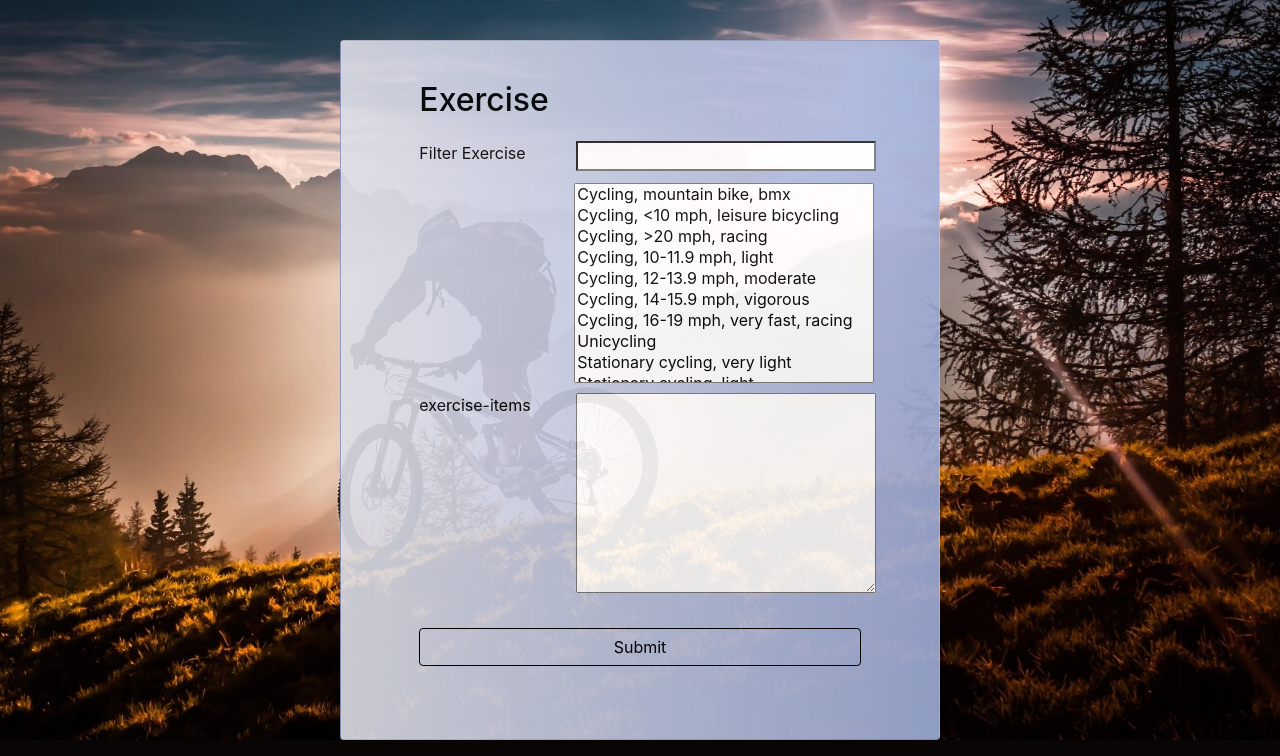
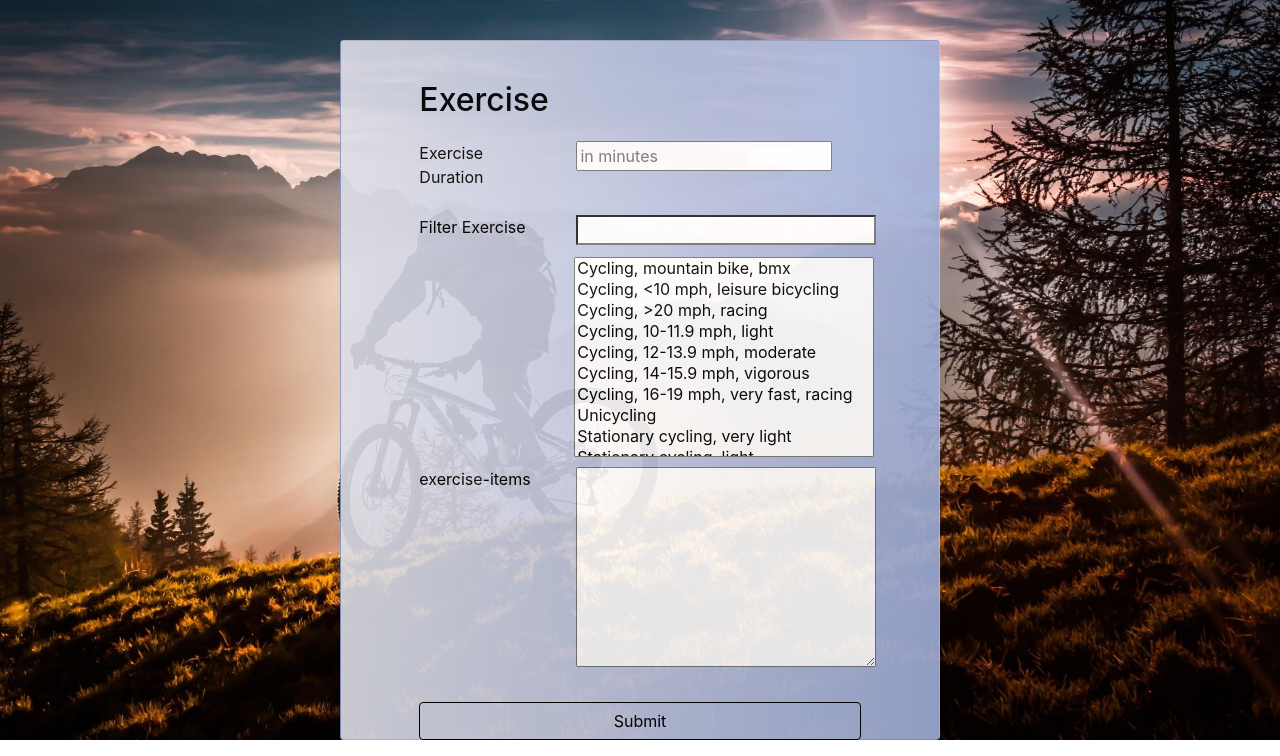
Before and after one commit to KalWardinX/health_tracker, a Flask app: page /home2 in a window 1280 px wide. Shown: the part 80-836 px from the top of the page. Run offline with Flask 3, Linux system fonts and the light colour scheme; some libraries are stand-ins or nearby versions.

Commit message:
added new table health(for health_score)

```diff
--- a/main.py
+++ b/main.py
@@ -31,6 +31,7 @@ data_food = json.load(jsonfile1)
 jsonfile2 = open('static/exercise.json', 'r')
 data_exercise = json.load(jsonfile2)
 
+data = {}
 
 from wtforms import SelectMultipleField, widgets
 from markupsafe import Markup
@@ -72,6 +73,7 @@ app.config['SQLALCHEMY_DATABASE_URI'] = "sqlite:///tech-stack.db"
 DATABASE_URL = "sqlite:///health-tracker.db"
 
 class ExerciseForm(FlaskForm):
+    duration = IntegerField("Exercise Duration", validators=[DataRequired()])
     exercise_items = TextAreaField("exercise-items", validators=[DataRequired()])
     submit = SubmitField('Submit')
 
@@ -89,7 +91,6 @@ class Users(Base):
     username = Column(String, nullable=False)
     password = Column(String, nullable=False)
     email = Column(String, nullable=False)
-    health_score = Column(Integer)
     bmi = Column(Float)
     weight = Column(Float)
     height = Column(Float)
@@ -115,9 +116,18 @@ class Exercise(Base):
     __tablename__ = 'exercise'
     id = Column(Integer, primary_key=True)
     username = Column(String, ForeignKey("users.username"))
-    day = Column(Integer)
+    day = Column(Date)
     burnt_calories = Column(Float)
+    exercise_names = Column(String)
+    duration = Column(Integer)
     # tasks = relationship("Exercise", back_populates="users")
+
+class Health(Base):
+    __tablename__ = 'health'
+    id = Column(Integer, primary_key=True)
+    username = Column(String, ForeignKey("users.username"))
+    day = Column(Date)
+    health_score = Column(Integer)
 
 class NutritionSearchForm(FlaskForm):
     search = StringField('Search', validators=[DataRequired()])
@@ -150,7 +160,44 @@ class LoginForm(FlaskForm):
     # remember = BooleanField('Remember me')
     submit = SubmitField('Log In')
 
+###########################
+# ** HELPER FUNCTIONS **  #
+###########################
+def update_health(username, day, is_nutrition_changed, is_exercise_changed):
+    # nutrition score calculation
+    nutrition_score = 0
+    if is_nutrition_changed:
+        nutrition_data = db_session.query(Nutrition).filter_by(username=username, day=day).first()
+        nutrition_score = 0.25*nutrition_data.protein + 0.1*nutrition_data.calories + 0.15*nutrition_data.fat + 0.1*nutrition_data.Sat_fat + 0.2*nutrition_data.carbs + 0.2*nutrition_data.fiber
 
+    # exercise score calculation
+    exercise_score = 0
+    if is_exercise_changed:
+        exercise_data = db_session.query(Exercise).filter_by(username=username, day=day).first()
+        exercise_score = exercise_data.burnt_calories
+
+    # health score calculation
+    health_score = round(0.7*nutrition_score + 0.3*exercise_score,2)
+
+    # commit health score
+    health_data = db_session.query(Health).filter_by(username=username, day=day).first()
+
+    if (health_data):
+        health_score += health_data.health_score
+        db_session.query(Health).filter_by(username=username, day=day).update({"health_score":health_score})
+    else:
+        health_obj = Health(
+            username = username,
+            day = day,
+            health_score = health_score
+        )
+        db_session.add(health_obj)
+
+    db_session.commit()
+
+###########################
+# ** ROUTES **            #
+###########################
 @app.route('/home', methods=["GET", "POST"])
 def home():
     __food_items = []
@@ -207,21 +254,19 @@ def home():
                 fiber += nutrition_data.fiber
                 nutrition_data = db_session.query(Nutrition).filter_by(username=username, day=day).update({ "protein": protein, "calories" : calories, "fat": fat, "Sat_fat": Sat_fat, "carbs": carbs, "fiber": fiber})
                 db_session.commit()
+                update_health(username, day, is_nutrition_changed=True, is_exercise_changed=False)
+
+                # db_session.query(Users).filter_by(username=username)
+                # db_session.commit()
                 nutrition_data = db_session.query(Nutrition).filter_by(username=username, day=day).first()
-                nutrtion_score = 0.25*nutrition_data.protein + 0.1*nutrition_data.calories + 0.15*nutrition_data.fat + 0.1*nutrition_data.Sat_fat + 0.2*nutrition_data.carbs + 0.2*nutrition_data.fiber
-                exercise_data = db_session.query(Exercise).filter_by(username=username, day=day).first()
-                exercise_score = exercise_data.burnt_calories
-
-                health_score = 0.7*nutrtion_score + 0.3*exercise_score
-
-                db_session.query(Users).filter_by(username=username).update({"health_score":health_score})
-                db_session.commit()
+                health_data = db_session.query(Health).filter_by(username=username, day=day).first()
                 user_data = {
                         "user": user,
                         "nutrition_data":nutrition_data,
-                        "exercise_data":exercise_data
+                        "exercise_data":exercise_data,
+                        "health_data": health_data
                     }
-                return render_template('health.html', title='Health', user_data=user_data)
+                return redirect(url_for('health', title='Health'))
 
             else:
                 nutrition_obj = Nutrition(
@@ -237,12 +282,16 @@ def home():
 
                 db_session.add(nutrition_obj)
                 db_session.commit()
+                update_health(username, day, is_nutrition_changed=True, is_exercise_changed=False)
+                nutrition_data = db_session.query(Nutrition).filter_by(username=username, day=day).first()
+                health_data = db_session.query(Health).filter_by(username=username, day=day).first()
                 user_data = {
                         "user": user,
                         "nutrition_data":nutrition_data,
-                        "exercise_data":exercise_data
+                        "exercise_data":exercise_data,
+                        "health_data": health_data
                     }
-                return render_template('health.html', title='Health', user_data=user_data)
+                return redirect(url_for('health', title='Health'))
 
     return render_template("home.html", title="Home", form=form, data=__food_items)
 
@@ -269,51 +318,63 @@ def home2():
                 # flash(f'Selcected Exercise Items: {", ".join(form.exercise_items.data)}', 'success')
                 print(form.exercise_items)
                 burnt_calories = 0
+                exercise_names = ""
                 for i in form.exercise_items.data.split('; '):
                     _i = i.split('(x')[0]
                     exercise = data_exercise['Exercise Values'][_exercises_dict[_i]]
                     burnt_calories = float(weight)*float(exercise["Calories per kg"])
+                    exercise_names += _i +"; "
 
                 day = date.today()
                 user = db_session.query(Users).filter_by(username=username).first()
                 exercise_data = db_session.query(Exercise).filter_by(username=username, day=day).first()
+                nutrition_data = db_session.query(Nutrition).filter_by(username=username, day=day).first()
+                duration = form.duration.data
+
+
                 if(exercise_data):
                     burnt_calories += exercise_data.burnt_calories
-                    exercise_data = db_session.query(Exercise).filter_by(username=username, day=day).update({"burnt_calories": burnt_calories})
+                    exercise_names += exercise_data.exercise_names
+                    duration += exercise_data.duration
+                    exercise_data = db_session.query(Exercise).filter_by(username=username, day=day).update({"burnt_calories": burnt_calories, "exercise_names": exercise_names, "duration": duration})
                     print(exercise_data)
+
+
                     db_session.commit()
-                    nutrition_data = db_session.query(Nutrition).filter_by(username=username, day=day).first()
-                    nutrtion_score = 0.25*nutrition_data.protein + 0.1*nutrition_data.calories + 0.15*nutrition_data.fat + 0.1*nutrition_data.Sat_fat + 0.2*nutrition_data.carbs + 0.2*nutrition_data.fiber
+
+                    update_health(username, day, is_nutrition_changed=False, is_exercise_changed=True)
                     exercise_data = db_session.query(Exercise).filter_by(username=username, day=day).first()
-                    exercise_score = exercise_data.burnt_calories
-
-                    health_score = 0.7*nutrtion_score + 0.3*exercise_score
-
-                    db_session.query(Users).filter_by(username=username).update({"health_score":health_score})
-                    db_session.commit()
+                    health_data = db_session.query(Health).filter_by(username=username, day=day).first()
                     user_data = {
                             "user": user,
                             "nutrition_data":nutrition_data,
-                            "exercise_data":exercise_data
+                            "exercise_data":exercise_data,
+                            "health_data": health_data
                         }
-                    return render_template('health.html', title='Health', user_data=user_data)
+                    return redirect(url_for('health', title='Health'))
 
                 else:
                     exercise_obj = Exercise(
                         username = username,
                         day = day,
                         burnt_calories = burnt_calories,
+                        duration = duration,
+                        exercise_names = exercise_names
                     )
+
                     print(exercise_obj)
                     db_session.add(exercise_obj)
                     db_session.commit()
-                    nutrition_data = db_session.query(Nutrition).filter_by(username=username, day=day).first()
+                    update_health(username, day, is_nutrition_changed=False, is_exercise_changed=True)
+                    exercise_data = db_session.query(Exercise).filter_by(username=username, day=day).first()
+                    health_data = db_session.query(Health).filter_by(username=username, day=day).first()
                     user_data = {
                             "user": user,
                             "nutrition_data":nutrition_data,
-                            "exercise_data":exercise_data
+                            "exercise_data":exercise_data,
+                            "health_data": health_data
                     }
-                    return render_template('health.html', title='Health', user_data=user_data)
+                    return redirect(url_for('health', title='Health'))
     return render_template("home2.html", title="Home", form=form, data=__exercises_items)
 
 
@@ -328,7 +389,7 @@ def login():
         username = form.username.data
         password = form.password.data
 
-        users = db_session.query(Users.username, Users.password, Users.email, Users.id, Users.bmi, Users.health_score, Users.height, Users.weight)
+        users = db_session.query(Users.username, Users.password, Users.email, Users.id, Users.bmi,  Users.height, Users.weight)
 
         for user in users:
             if(user.username == username or user.email == username):
@@ -338,24 +399,27 @@ def login():
                     # print(session['username'])
                     day = date.today()
                     nutrition_data = db_session.query(Nutrition).filter_by(username=username, day=day).first()
-                    nutrtion_score = 0.25*nutrition_data.protein + 0.1*nutrition_data.calories + 0.15*nutrition_data.fat + 0.1*nutrition_data.Sat_fat + 0.2*nutrition_data.carbs + 0.2*nutrition_data.fiber
+                    # nutrtion_score = 0.25*nutrition_data.protein + 0.1*nutrition_data.calories + 0.15*nutrition_data.fat + 0.1*nutrition_data.Sat_fat + 0.2*nutrition_data.carbs + 0.2*nutrition_data.fiber
                     exercise_data = db_session.query(Exercise).filter_by(username=username, day=day).first()
-                    exercise_score = exercise_data.burnt_calories
+                    health_data = db_session.query(Health).filter_by(username=username, day=day).first()
+                    # exercise_score = exercise_data.burnt_calories
 
-                    health_score = 0.7*nutrtion_score + 0.3*exercise_score
-
-                    db_session.query(Users).filter_by(username=username).update({"health_score":health_score})
+                    # health_score = 0.7*nutrtion_score + 0.3*exercise_score
+                    # db_session.query(Users).filter_by(username=username).update({"health_score":health_score})
 
                     # user = db_session.query(Users.username, Users.password, Users.email, Users.id, Users.bmi, Users.health_score, Users.height, Users.weight).filter_by(username=username).first()
                     # print(user)
                     print(user.bmi)
-                    print(user.health_score)
+                    # print(user.health_score)
                     user_data = {
                         "user": user,
                         "nutrition_data":nutrition_data,
-                        "exercise_data":exercise_data
+                        "exercise_data":exercise_data,
+                        "health_data": health_data
                     }
-                    return render_template('health.html', title='Health', user_data=user_data)
+                    global data
+                    data = user_data
+                    return redirect(url_for('health', title='Health'))
                 else:
                     flash("Incorrect password")
                     return render_template('login.html', form=form, title="Login")
@@ -365,8 +429,23 @@ def login():
         # return redirect(url_for('home'))
     return render_template("login.html", form=form, title='Login')
 
-@app.route("/health/<user_data>", methods=["GET", "POST"])
-def health(user_data):
+@app.route("/health", methods=["GET"])
+def health():
+    # print(type(data))
+    # db_session.query()
+    username = session['username']
+    day = date.today()
+    user = db_session.query(Users).filter_by(username=username).first()
+    nutrition_data = db_session.query(Nutrition).filter_by(username=username, day=day).first()
+    exercise_data = db_session.query(Exercise).filter_by(username=username, day=day).first()
+    health_data = db_session.query(Health).filter_by(username=username, day=day).first()
+
+    user_data = {
+        "user": user,
+        "nutrition_data":nutrition_data,
+        "exercise_data":exercise_data,
+        "health_data": health_data
+    }
     return render_template("health.html", user_data=user_data)
 
 @app.route("/signup", methods=["GET", "POST"])
@@ -390,13 +469,16 @@ def signup():
                 # flash("User already exists!!! Try different username")
                 return render_template("signup.html", title="Signup")
 
-        new_user = Users(username=username, password=password, email=email, bmi=round((weight*weight)/height,2), health_score=0, height=height, weight=weight)
+        new_user = Users(username=username, password=password, email=email, bmi=round((weight*weight)/height,2), height=height, weight=weight)
         db_session.add(new_user)
         db_session.commit()
         new_user = Nutrition(username=username, day=date.today(), protein=0, calories=0, fat=0, Sat_fat=0, carbs=0, fiber=0)
         db_session.add(new_user)
         db_session.commit()
-        new_user = Exercise(username=username, day=date.today(), burnt_calories=0)
+        new_user = Exercise(username=username, day=date.today(), burnt_calories=0, exercise_names='', duration = 0)
+        db_session.add(new_user)
+        db_session.commit()
+        new_user = Health(username=username, day=date.today(), health_score=0)
         db_session.add(new_user)
         db_session.commit()
         print(users)
--- a/templates/health.html
+++ b/templates/health.html
@@ -44,7 +44,7 @@
         </div>
         <div class="card bmi-child">
             <div class="card-body" style="font-size: 4cap;">Health Score</div>
-            <div class="card-body" style="font-size: 2.5cap;">{{ user_data["user"].health_score }}</div>
+            <div class="card-body" style="font-size: 2.5cap;">{{ user_data["health_data"].health_score }}</div>
         </div>
     </div>
     <div class="add-data">
--- a/templates/home2.html
+++ b/templates/home2.html
@@ -40,6 +40,14 @@ background-image: linear-gradient(to right, rgb(188, 190, 209, 0.5), rgba(135, 1
     <form method="post">
         {{ form.hidden_tag() }}
         <fieldset>
+            <div class="row" style="margin-top: 10px; margin-bottom: 5px;">
+                <div class="col-lg-4">
+                    <label for="exercise-duration">{{ form.duration.label() }}</label>
+                </div>
+                <div class="col-lg-8">
+                    <div>{{ form.duration(placeholder='in minutes')}}</div>
+                </div>
+            </div>
         <div class="row" style="margin-top: 10px; margin-bottom: 5px;">
             <div class="col-lg-4">
             <label for="exercise-item-search">Filter Exercise</label>
```
Also changed, not shown: health-tracker.db.
